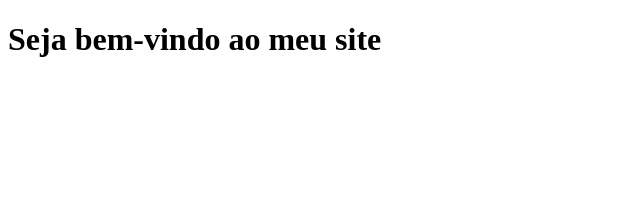
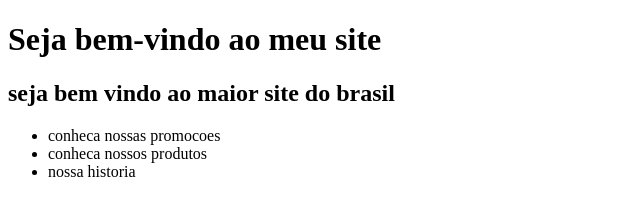
Before and after one commit to Feliperolascoimbra/Feliperolascoimbra.github.io, a plain HTML site: page index.html in a window 1280 px wide. Shown: the whole page, without its empty margins (0-640 px from the left). Drawn offline with Linux system fonts and the light colour scheme.

Commit message:
Update index.html

```diff
--- a/index.html
+++ b/index.html
@@ -6,6 +6,12 @@
     </head>
     <body>
         <h1>Seja bem-vindo ao meu site</h1>
+        <h2>seja bem vindo ao maior site do brasil</h2>
+        <ul>
+            <li>conheca nossas promocoes</li>
+            <li>conheca nossos produtos</li>
+            <li>nossa historia</li>
+        </ul>
     </body>
     <footer></footer>
 </html>
```
